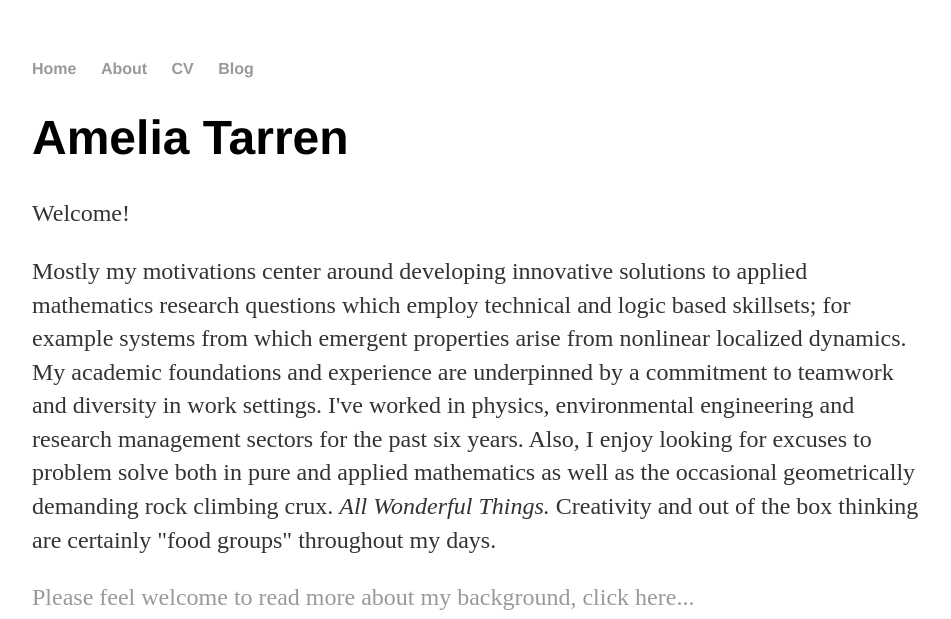
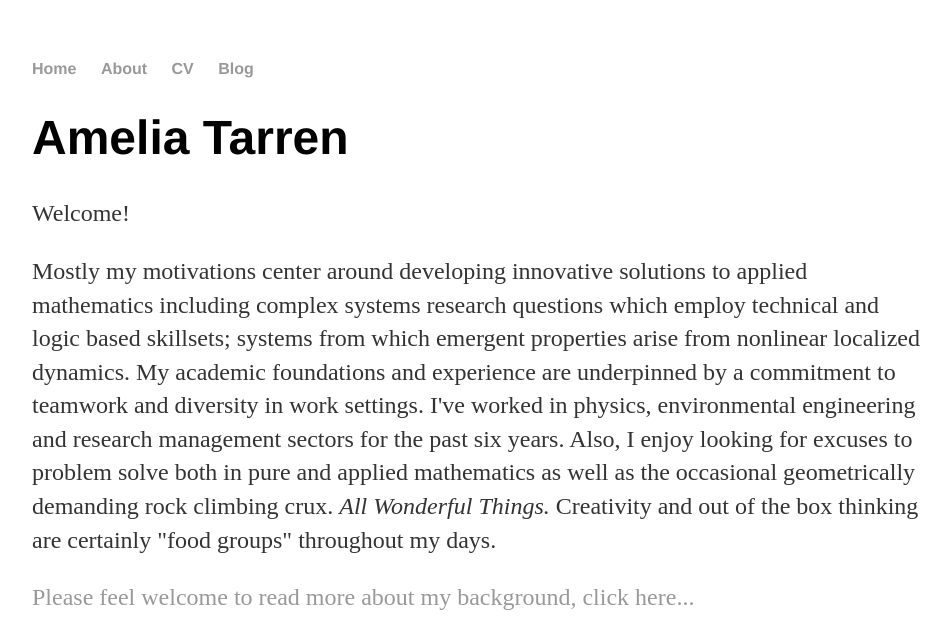
Before and after one commit to ATarren/atarren.github.io, a Jekyll site: the page built from index.html, in a window 1280 px wide, cut to the strip 0-619 px from the top of the page. Shown: the whole strip, without its empty margins (160-1111 px from the left). Built offline with Jekyll 4.4.1, drawn with Linux system fonts in a browser that asks for light colours.

Commit message:
Update index.html

```diff
--- a/index.html
+++ b/index.html
@@ -7,7 +7,7 @@
 
 	<p> Welcome!</p>
 
-	<p> Mostly my motivations center around developing innovative solutions to applied mathematics research questions which employ technical and logic based skillsets; for example systems from which emergent properties arise from nonlinear localized dynamics. My academic foundations and experience are underpinned by a commitment  to teamwork and diversity in work settings. I've worked in physics, environmental engineering and research management sectors for the past six years. Also, I enjoy looking for excuses to problem solve both in pure and applied mathematics as well as the occasional geometrically demanding rock climbing crux. <em> All Wonderful Things. </em> Creativity and out of the box thinking are certainly "food groups" throughout my days.</p>
+	<p> Mostly my motivations center around developing innovative solutions to applied mathematics including complex systems research questions which employ technical and logic based skillsets; systems from which emergent properties arise from nonlinear localized dynamics. My academic foundations and experience are underpinned by a commitment  to teamwork and diversity in work settings. I've worked in physics, environmental engineering and research management sectors for the past six years. Also, I enjoy looking for excuses to problem solve both in pure and applied mathematics as well as the occasional geometrically demanding rock climbing crux. <em> All Wonderful Things. </em> Creativity and out of the box thinking are certainly "food groups" throughout my days.</p>
 
 	<p><a href="/about">Please feel welcome to read more about my background, click here...</a></p>
 {% include image.html url="/images/Amelia.jpg" description="Climbing areas throughout the world, including Mallorca, Spain (pictured) as well as my backyard in Burlington, VT are both amongst my favorite outdoor places!" %}
```
